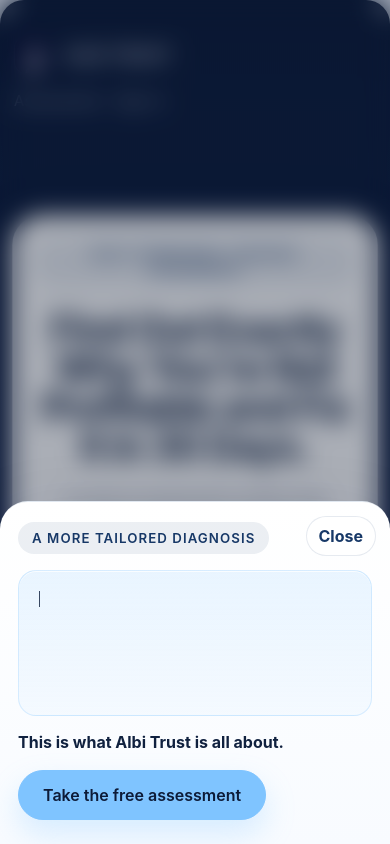
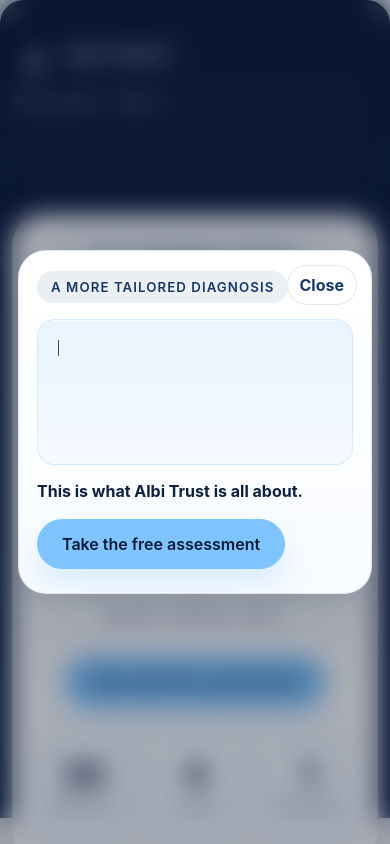
Before and after one commit to mohamadalbi123/albi-trust.com, a Next.js app: page / in a window 390 px wide. Both pictures are taken after a click on the button "Accept cookies". Shown: the top 844 px of the page. Built offline with nearby package versions, Linux system fonts and the light colour scheme.

Commit message:
Center home popup on mobile

```diff
--- a/app/globals.css
+++ b/app/globals.css
@@ -2985,18 +2985,10 @@
     padding: 22px 18px 20px;
   }
 
-  .home-visit-popup-overlay {
-    align-items: end;
-    padding: 0;
-  }
-
   .home-visit-popup {
-    max-width: none;
-    border-radius: 28px 28px 0 0;
+    max-width: 92vw;
+    border-radius: 28px;
     padding: 20px 18px 24px;
-    border-left: 0;
-    border-right: 0;
-    border-bottom: 0;
   }
 
   .home-visit-popup-close {
```
